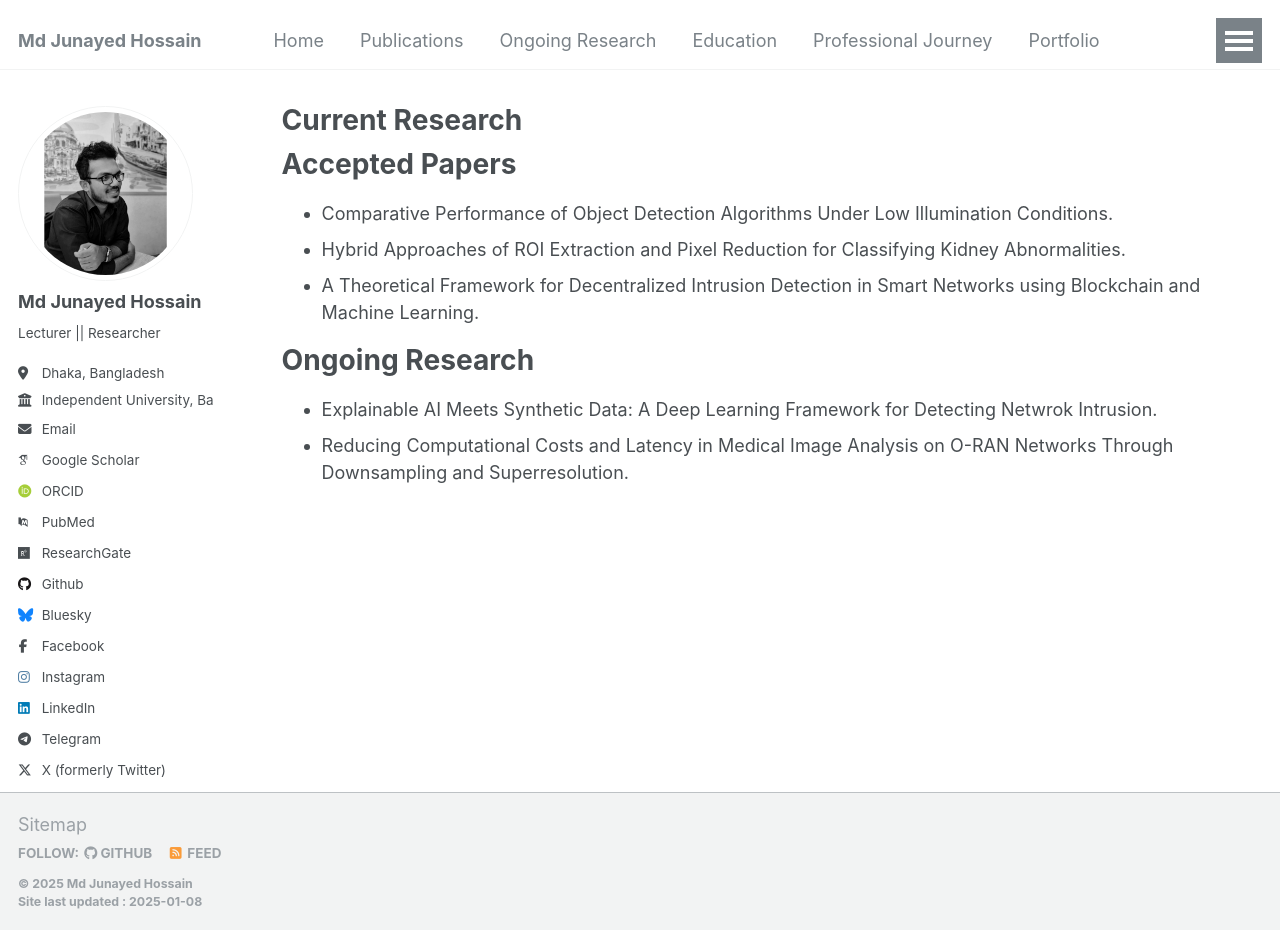
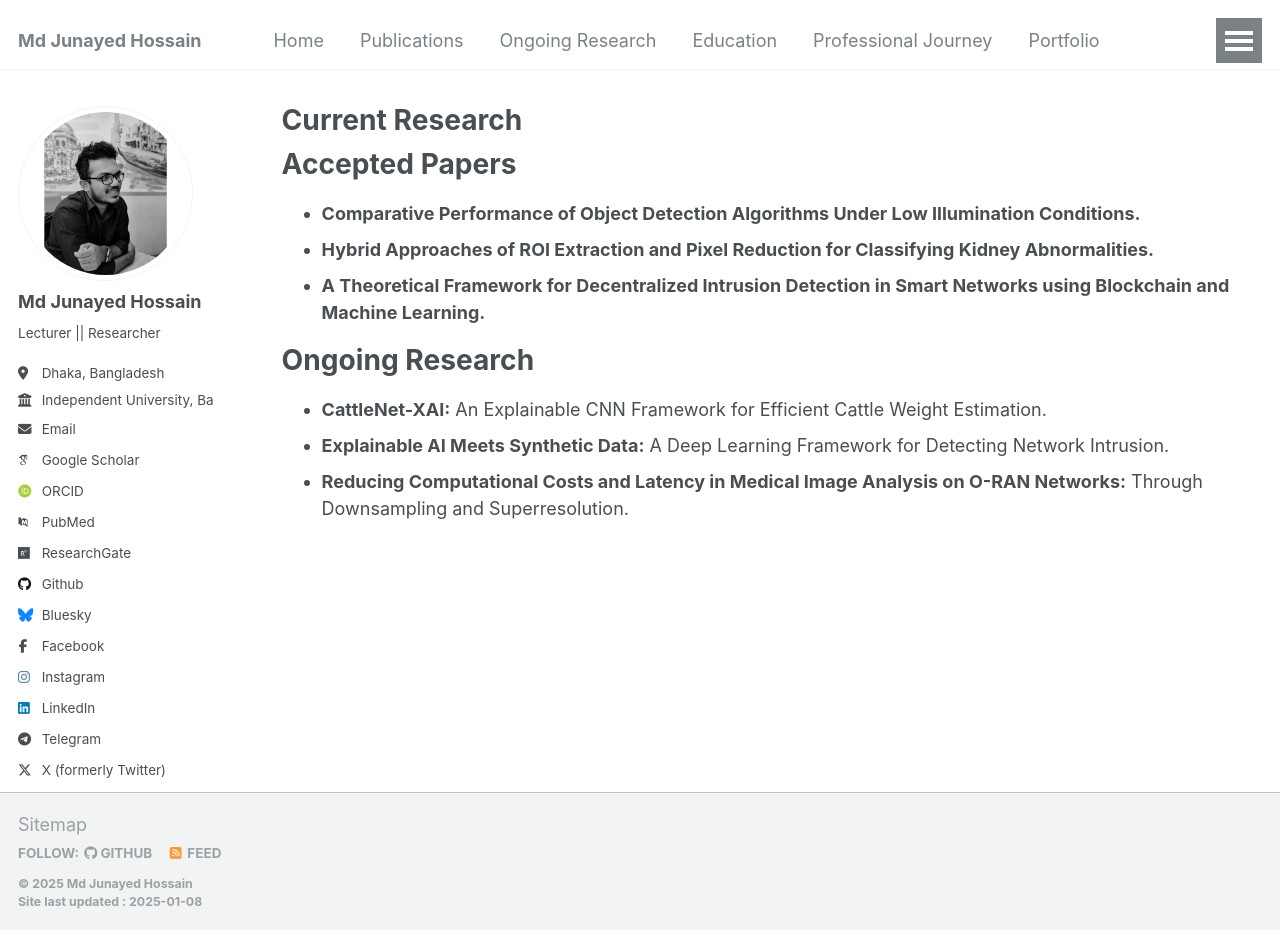
Before and after one commit to i-am-junayed/i-am-junayed.github.io, a Jekyll site: the page built from _pages/ongoing.md, in a window 1280 px wide and 930 px high. Built offline with Jekyll 4.4.1, drawn with Linux system fonts in a browser that asks for light colours; some web fonts are replaced.

Commit message:
Update ongoing.md

```diff
--- a/_pages/ongoing.md
+++ b/_pages/ongoing.md
@@ -6,13 +6,14 @@ author_profile: true
 
 ---
 
-Accepted Papers
-=====
-*  Comparative Performance of Object Detection Algorithms Under Low Illumination Conditions.
-*  Hybrid Approaches of ROI Extraction and Pixel Reduction for Classifying Kidney Abnormalities.
-*  A Theoretical Framework for Decentralized Intrusion Detection in Smart Networks using Blockchain and Machine Learning.
+# Accepted Papers
 
-Ongoing Research
-======
-*  Explainable AI Meets Synthetic Data: A Deep Learning Framework for Detecting Netwrok Intrusion.
-*  Reducing Computational Costs and Latency in Medical Image Analysis on O-RAN Networks Through Downsampling and Superresolution.
+- **Comparative Performance of Object Detection Algorithms Under Low Illumination Conditions.**
+- **Hybrid Approaches of ROI Extraction and Pixel Reduction for Classifying Kidney Abnormalities.**
+- **A Theoretical Framework for Decentralized Intrusion Detection in Smart Networks using Blockchain and Machine Learning.**
+
+# Ongoing Research
+
+- **CattleNet-XAI:** An Explainable CNN Framework for Efficient Cattle Weight Estimation.
+- **Explainable AI Meets Synthetic Data:** A Deep Learning Framework for Detecting Network Intrusion.
+- **Reducing Computational Costs and Latency in Medical Image Analysis on O-RAN Networks:** Through Downsampling and Superresolution.
```
